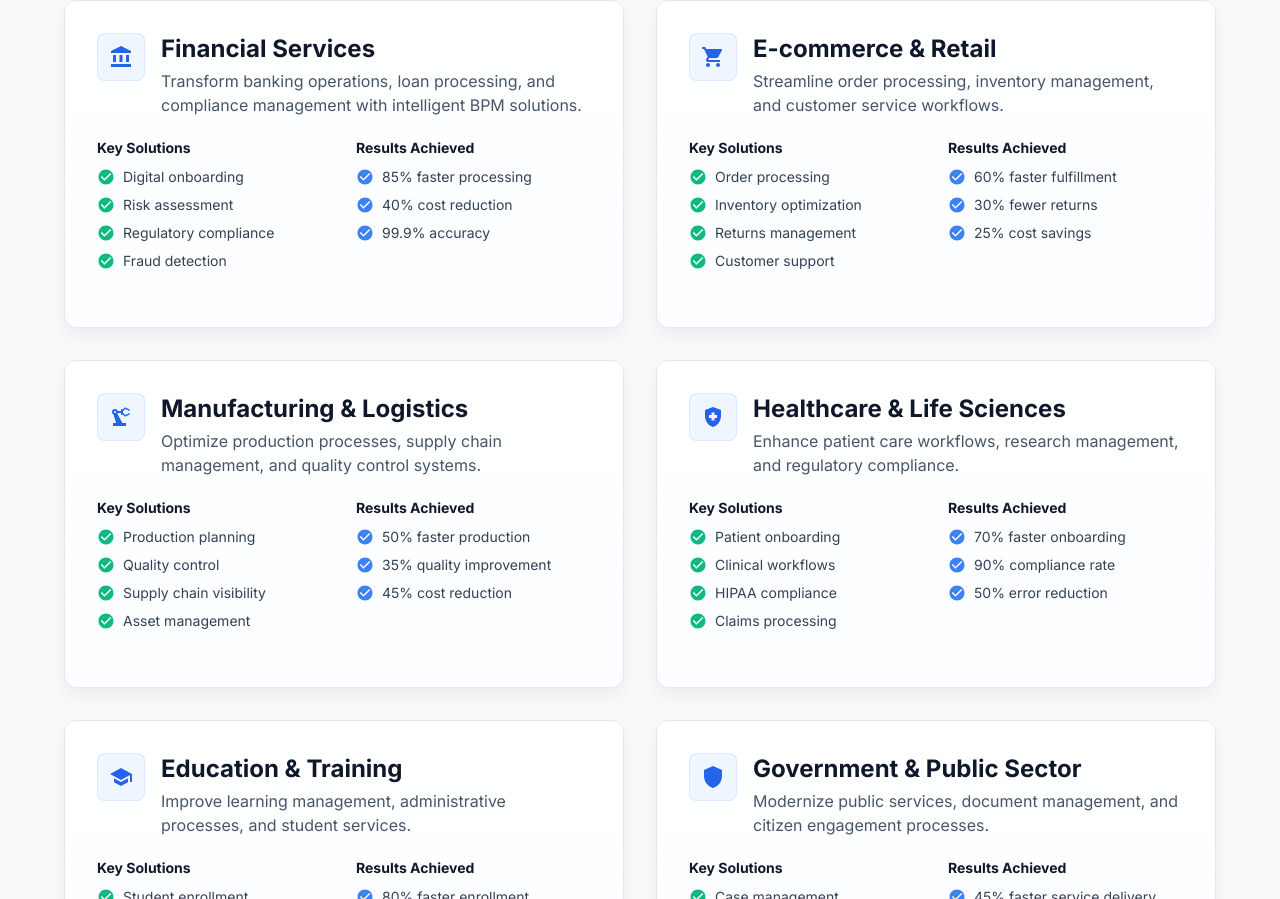
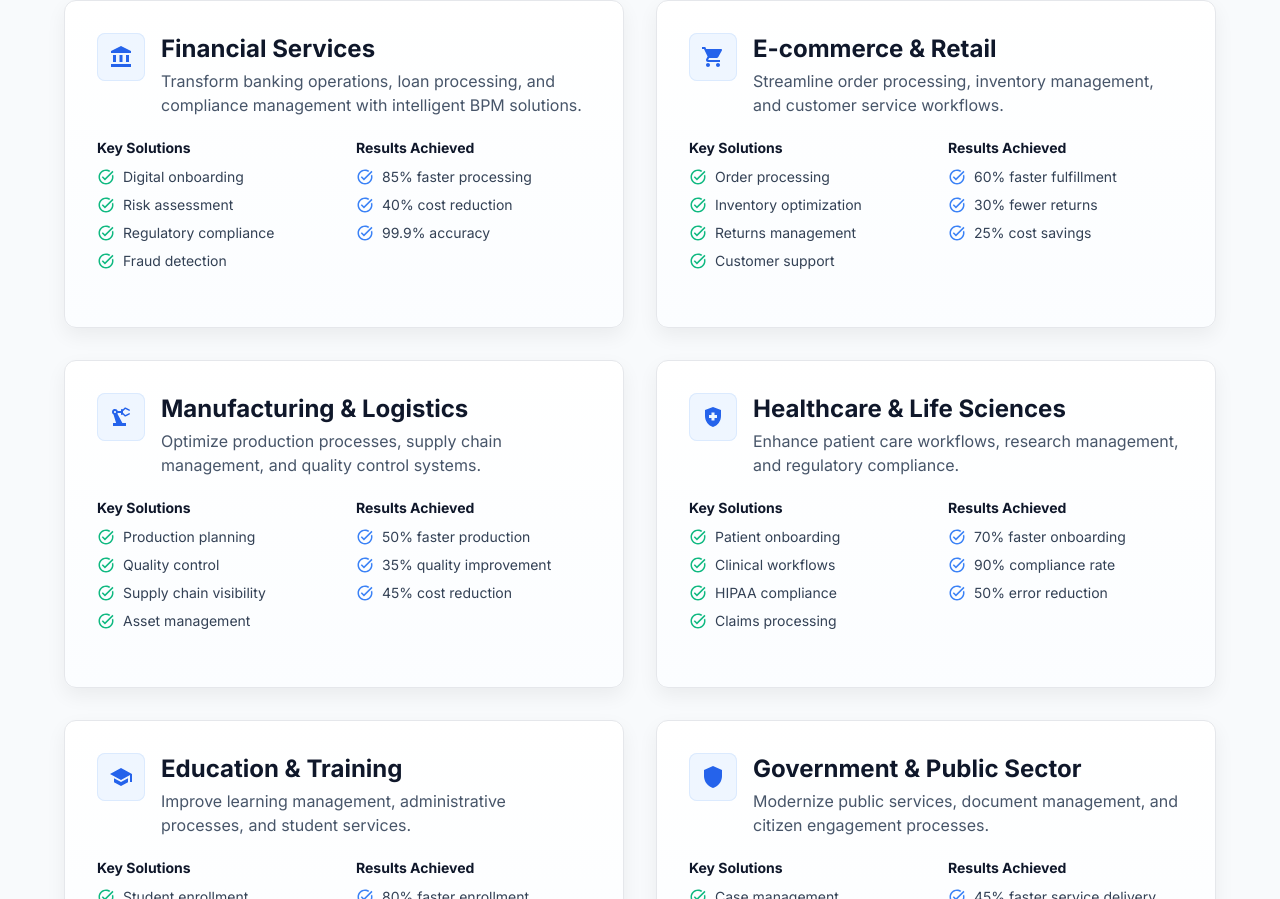
Before and after one commit to collinsmezie/recud-website, a Next.js app: page / in a window 1280 px wide. Shown: the part 3014-3913 px from the top of the page. Built offline with nearby package versions, Linux system fonts and the light colour scheme.

Commit message:
Replace CheckCircle icons with TaskAlt icons across the homepage to enhance visual consistency and align with updated design elements.

```diff
--- a/src/app/page.tsx
+++ b/src/app/page.tsx
@@ -28,7 +28,7 @@ import {
   Groups,
   Public,
   TrendingUp,
-  CheckCircle,
+  TaskAlt,
   AccessTime,
   HeadsetMic,
   Send
@@ -980,7 +980,7 @@ export default function Home() {
                         mb: 0.75,
                         color: '#334155'
                       }}>
-                        <CheckCircle sx={{ fontSize: 18, color: '#10b981' }} />
+                        <TaskAlt sx={{ fontSize: 18, color: '#10b981' }} />
                         <Typography sx={{
                           color: '#334155',
                           fontSize: '0.9375rem'
@@ -1146,7 +1146,7 @@ export default function Home() {
                       <Box sx={{ display: 'grid', gap: 1 }}>
                         {['Digital onboarding','Risk assessment','Regulatory compliance','Fraud detection'].map((item, i) => (
                           <Box key={i} sx={{ display: 'flex', alignItems: 'center', gap: 1, color: '#334155' }}>
-                            <CheckCircle sx={{ fontSize: 18, color: '#10b981' }} />
+                            <TaskAlt sx={{ fontSize: 18, color: '#10b981' }} />
                             <Typography variant="body2">{item}</Typography>
                           </Box>
                         ))}
@@ -1157,7 +1157,7 @@ export default function Home() {
                       <Box sx={{ display: 'grid', gap: 1 }}>
                         {['85% faster processing','40% cost reduction','99.9% accuracy'].map((item, i) => (
                           <Box key={i} sx={{ display: 'flex', alignItems: 'center', gap: 1, color: '#334155' }}>
-                            <CheckCircle sx={{ fontSize: 18, color: '#3b82f6' }} />
+                            <TaskAlt sx={{ fontSize: 18, color: '#3b82f6' }} />
                             <Typography variant="body2">{item}</Typography>
                           </Box>
                         ))}
@@ -1198,7 +1198,7 @@ export default function Home() {
                       <Box sx={{ display: 'grid', gap: 1 }}>
                         {['Order processing','Inventory optimization','Returns management','Customer support'].map((item, i) => (
                           <Box key={i} sx={{ display: 'flex', alignItems: 'center', gap: 1, color: '#334155' }}>
-                            <CheckCircle sx={{ fontSize: 18, color: '#10b981' }} />
+                            <TaskAlt sx={{ fontSize: 18, color: '#10b981' }} />
                             <Typography variant="body2">{item}</Typography>
                           </Box>
                         ))}
@@ -1209,7 +1209,7 @@ export default function Home() {
                       <Box sx={{ display: 'grid', gap: 1 }}>
                         {['60% faster fulfillment','30% fewer returns','25% cost savings'].map((item, i) => (
                           <Box key={i} sx={{ display: 'flex', alignItems: 'center', gap: 1, color: '#334155' }}>
-                            <CheckCircle sx={{ fontSize: 18, color: '#3b82f6' }} />
+                            <TaskAlt sx={{ fontSize: 18, color: '#3b82f6' }} />
                             <Typography variant="body2">{item}</Typography>
                           </Box>
                         ))}
@@ -1250,7 +1250,7 @@ export default function Home() {
                       <Box sx={{ display: 'grid', gap: 1 }}>
                         {['Production planning','Quality control','Supply chain visibility','Asset management'].map((item, i) => (
                           <Box key={i} sx={{ display: 'flex', alignItems: 'center', gap: 1, color: '#334155' }}>
-                            <CheckCircle sx={{ fontSize: 18, color: '#10b981' }} />
+                            <TaskAlt sx={{ fontSize: 18, color: '#10b981' }} />
                             <Typography variant="body2">{item}</Typography>
                           </Box>
                         ))}
@@ -1261,7 +1261,7 @@ export default function Home() {
                       <Box sx={{ display: 'grid', gap: 1 }}>
                         {['50% faster production','35% quality improvement','45% cost reduction'].map((item, i) => (
                           <Box key={i} sx={{ display: 'flex', alignItems: 'center', gap: 1, color: '#334155' }}>
-                            <CheckCircle sx={{ fontSize: 18, color: '#3b82f6' }} />
+                            <TaskAlt sx={{ fontSize: 18, color: '#3b82f6' }} />
                             <Typography variant="body2">{item}</Typography>
                           </Box>
                         ))}
@@ -1302,7 +1302,7 @@ export default function Home() {
                       <Box sx={{ display: 'grid', gap: 1 }}>
                         {['Patient onboarding','Clinical workflows','HIPAA compliance','Claims processing'].map((item, i) => (
                           <Box key={i} sx={{ display: 'flex', alignItems: 'center', gap: 1, color: '#334155' }}>
-                            <CheckCircle sx={{ fontSize: 18, color: '#10b981' }} />
+                            <TaskAlt sx={{ fontSize: 18, color: '#10b981' }} />
                             <Typography variant="body2">{item}</Typography>
                           </Box>
                         ))}
@@ -1313,7 +1313,7 @@ export default function Home() {
                       <Box sx={{ display: 'grid', gap: 1 }}>
                         {['70% faster onboarding','90% compliance rate','50% error reduction'].map((item, i) => (
                           <Box key={i} sx={{ display: 'flex', alignItems: 'center', gap: 1, color: '#334155' }}>
-                            <CheckCircle sx={{ fontSize: 18, color: '#3b82f6' }} />
+                            <TaskAlt sx={{ fontSize: 18, color: '#3b82f6' }} />
                             <Typography variant="body2">{item}</Typography>
                           </Box>
                         ))}
@@ -1354,7 +1354,7 @@ export default function Home() {
                       <Box sx={{ display: 'grid', gap: 1 }}>
                         {['Student enrollment','Course management','Certification tracking','Alumni management'].map((item, i) => (
                           <Box key={i} sx={{ display: 'flex', alignItems: 'center', gap: 1, color: '#334155' }}>
-                            <CheckCircle sx={{ fontSize: 18, color: '#10b981' }} />
+                            <TaskAlt sx={{ fontSize: 18, color: '#10b981' }} />
                             <Typography variant="body2">{item}</Typography>
                           </Box>
                         ))}
@@ -1365,7 +1365,7 @@ export default function Home() {
                       <Box sx={{ display: 'grid', gap: 1 }}>
                         {['80% faster enrollment','60% admin time saved','95% satisfaction rate'].map((item, i) => (
                           <Box key={i} sx={{ display: 'flex', alignItems: 'center', gap: 1, color: '#334155' }}>
-                            <CheckCircle sx={{ fontSize: 18, color: '#3b82f6' }} />
+                            <TaskAlt sx={{ fontSize: 18, color: '#3b82f6' }} />
                             <Typography variant="body2">{item}</Typography>
                           </Box>
                         ))}
@@ -1406,7 +1406,7 @@ export default function Home() {
                       <Box sx={{ display: 'grid', gap: 1 }}>
                         {['Case management','Citizen services','Document workflows','E-signature & approvals'].map((item, i) => (
                           <Box key={i} sx={{ display: 'flex', alignItems: 'center', gap: 1, color: '#334155' }}>
-                            <CheckCircle sx={{ fontSize: 18, color: '#10b981' }} />
+                            <TaskAlt sx={{ fontSize: 18, color: '#10b981' }} />
                             <Typography variant="body2">{item}</Typography>
                           </Box>
                         ))}
@@ -1417,7 +1417,7 @@ export default function Home() {
                       <Box sx={{ display: 'grid', gap: 1 }}>
                         {['45% faster service delivery','30% operational savings','Higher citizen satisfaction'].map((item, i) => (
                           <Box key={i} sx={{ display: 'flex', alignItems: 'center', gap: 1, color: '#334155' }}>
-                            <CheckCircle sx={{ fontSize: 18, color: '#3b82f6' }} />
+                            <TaskAlt sx={{ fontSize: 18, color: '#3b82f6' }} />
                             <Typography variant="body2">{item}</Typography>
                           </Box>
                         ))}
```
